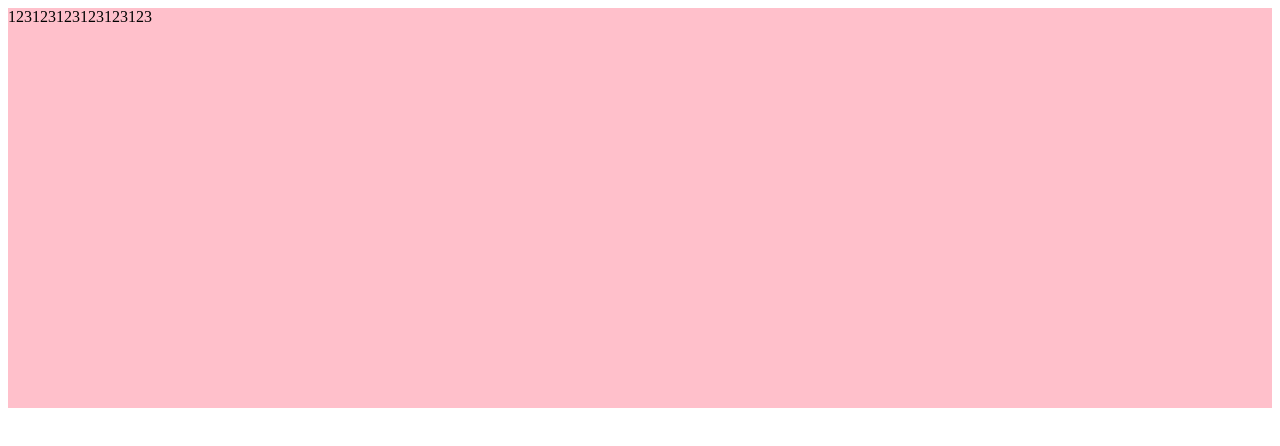
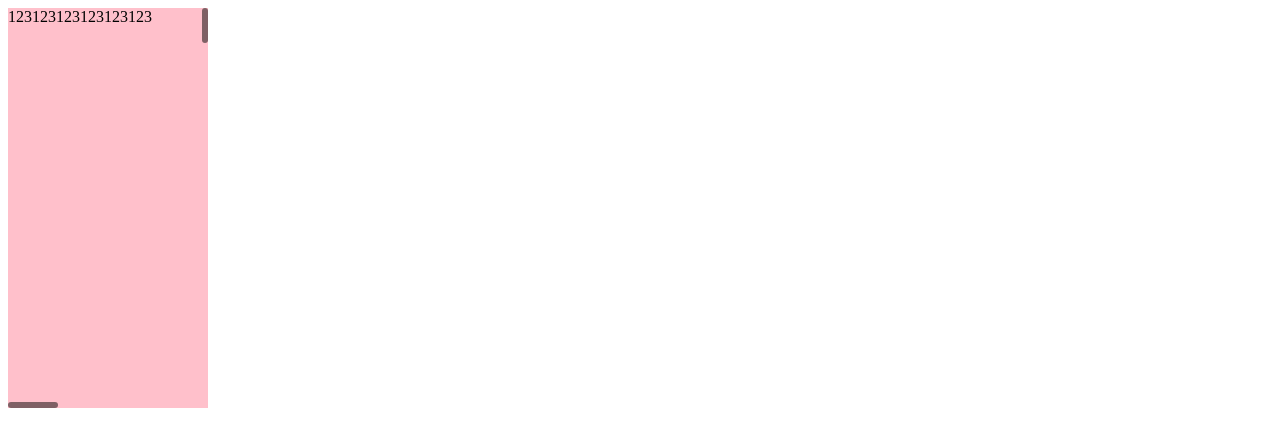
Before and after one commit to MyPrototypeWhat/toy-uiDesign, a React app: page / in a window 1280 px wide. Shown: the top 446 px of the page. Built offline with nearby package versions, Linux system fonts and the light colour scheme.

Commit message:
addScrollBar14.43

```diff
--- a/src/App.js
+++ b/src/App.js
@@ -3,8 +3,9 @@ import { ScrollBar } from './components/ScrollBar';
 class App extends Component {
   render() {
     return (
-      <ScrollBar style={{height:'400px'}}>
-        <div style={{height:'2000px'}}>
+      <ScrollBar style={{height:'400px',width:'200px'}} scrollY={true} scrollX={true}>
+        {/* 只能用唯一子元素 */}
+        <div style={{height:'5000px',width:'1000px'}}>
           123123123123123123
         </div>
       </ScrollBar>
--- a/src/components/ScrollBar/view/scrollBar.js
+++ b/src/components/ScrollBar/view/scrollBar.js
@@ -4,41 +4,93 @@ export class ScrollBar extends React.Component{
     state={
         scrollWidth:0,
         scrollYHeight:0,
+        scrollXWidth:0,
+        translateY:0,
+        translateX:0
+    }
+    scrollYHeight=(scrollBar,container)=>{
+        const containerHeight=container.clientHeight;
+        const scrollBarHeight=scrollBar.children[0].clientHeight;
+        var scrollYHeight=this.scrollOpt(scrollBarHeight,containerHeight);
+        this.setState({
+            scrollYHeight
+        });
+    }
+    scrollXWidth(scrollBar,container){
+        const containerWidth=container.clientWidth;
+        const scrollBarWidth=scrollBar.children[0].clientWidth;
+        var scrollXWidth=this.scrollOpt(scrollBarWidth,containerWidth);
+        this.setState({
+            scrollXWidth
+        });
+    }
+    scrollOpt=(viewOpt,containerOpt)=>{
+        var result=containerOpt*containerOpt/(viewOpt-containerOpt);
+        return result
+    }
+    scrollWidth=(scrollBar)=>{
+        var scrollWidth=scrollBar.offsetWidth-scrollBar.clientWidth;
+        this.setState({
+            scrollWidth,
+        });
+    }
+    onScroll=(scrollBar,container)=>{
+        scrollBar.onscroll=(x)=>{
+            this.onScrollY(scrollBar,container);
+            this.onScrollX(scrollBar,container);
+        }
+    }
+    onScrollX=(scrollBar,container)=>{
+        const containerWidth=container.clientWidth;
+        const scrollBarWidth=scrollBar.children[0].clientWidth
+        var scrollYWidth=containerWidth*containerWidth/(scrollBarWidth-containerWidth);
+        let translateX=(containerWidth-scrollYWidth)/(scrollBarWidth-containerWidth)*scrollBar.scrollLeft;
+        this.setState({
+            translateX
+        })
+    }
+    onScrollY=(scrollBar,container)=>{
+        const containerHeight=container.clientHeight;
+        const scrollBarHeight=scrollBar.children[0].clientHeight
+        var scrollYHeight=containerHeight*containerHeight/(scrollBar.children[0].clientHeight-containerHeight);
+        let translateY=(containerHeight-scrollYHeight)/(scrollBarHeight-containerHeight)*scrollBar.scrollTop;
+        this.setState({
+            translateY
+        })
     }
     componentDidMount(){
+        const container=document.querySelector('.Chaos-scrollBar');
         const scrollBar=document.querySelector('.Chaos-scrollBar-main');
-        var scrollWidth=scrollBar.offsetWidth-scrollBar.clientWidth;
-        console.log(scrollWidth);
-        this.setState({
-            scrollWidth
-        });
-        scrollBar.onscroll=(x)=>{
-            // console.log(1);
-            // console.log(scrollBar.scrollTop);
-        }
-        document.querySelector('.Chaos-scrollBar').onmouseover=()=>{
-            console.log(123);
-        }
-        // console.log();
+        this.scrollWidth(scrollBar);
+        this.scrollXWidth(scrollBar,container);
+        this.scrollYHeight(scrollBar,container);
+        this.onScroll(scrollBar,container);
+
+        // containerHeight.onmouseover=()=>{
+
+        // }
     }
     render(){
        return (
            <div className='Chaos-scrollBar' style={this.props.style} >
                <div className='Chaos-scrollBar-main'style={{marginRight:-this.state.scrollWidth,marginBottom:-this.state.scrollWidth}}>
                     {
-                        this.props.scrollY
-                        ?(
-                            <div className='Chaos-scrollBar-Y' style={{width:this.state.scrollWidth,...this.props.scrollBarYStyle}}></div>
-                        ):null
-                    }
-                    {
                         this.props.children
                     }
                </div>
                     {
+                        this.props.scrollY
+                        ?(
+                            <div className='Chaos-scrollBar-Y'
+                            style={{height:this.state.scrollYHeight+'px',width:'6px',transform:`translateY(${this.state.translateY}px)`}}></div>
+                        ):null
+                    }
+                    {
                         this.props.scrollX
                         ?(
-                            <div className='Chaos-scrollBar-X'></div>
+                            <div className='Chaos-scrollBar-X'
+                            style={{height:'6px',width:this.state.scrollXWidth+'px',transform:`translateX(${this.state.translateX}px)`}}
+                            ></div>
                         ):null
                     }
            </div>
--- a/src/components/ScrollBar/view/style.less
+++ b/src/components/ScrollBar/view/style.less
@@ -9,8 +9,19 @@
         bottom: 0px;
         overflow: scroll;
         background: pink;
-        .Chaos-scrollBar-Y{
-            background: #333;
-        }
+    }
+    .Chaos-scrollBar-Y{
+        background:rgba(0, 0, 0, 0.5);
+        position: absolute;
+        right: 0;
+        top: 0;
+        border-radius: 15px;
+    }
+    .Chaos-scrollBar-X{
+        background:rgba(0, 0, 0, 0.5);
+        position: absolute;
+        left: 0;
+        bottom: 0;
+        border-radius: 15px;
     }
 }
```
